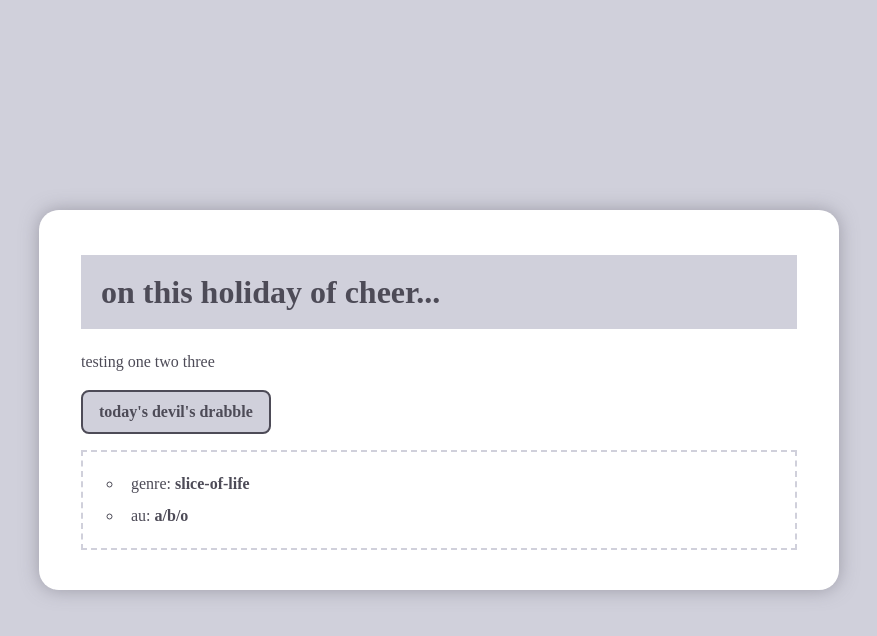
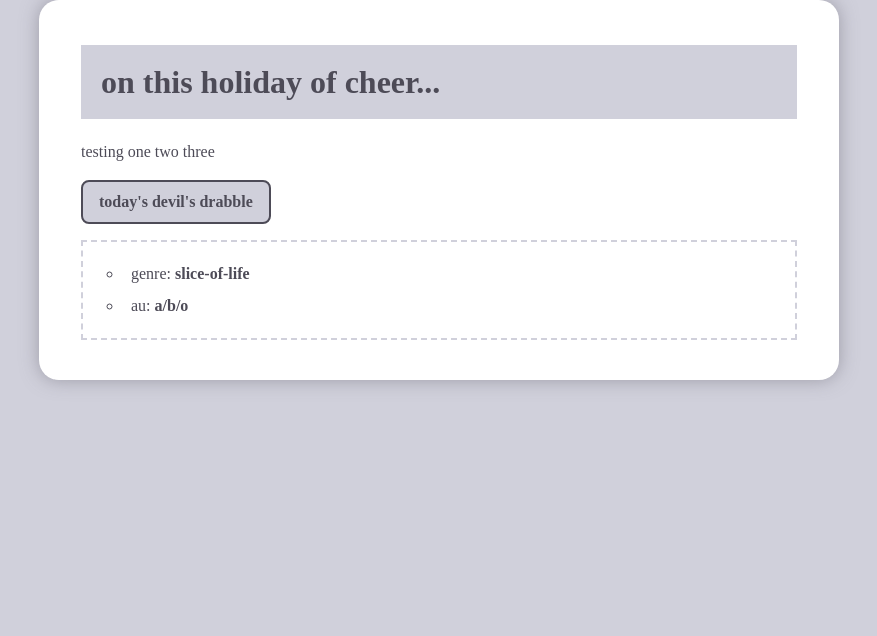
Before and after one commit to osmanthuscloud/test, a plain HTML site: page index.html in a window 1280 px wide. Shown: the whole page, without its empty margins (201-1078 px from the left). Drawn offline with Linux system fonts and the light colour scheme; a web font is replaced by a local one.

Commit message:
Update style.css

```diff
--- a/style.css
+++ b/style.css
@@ -29,9 +29,6 @@ body {
     display: flex;
   justify-content: center; /* Centers horizontally */
   align-items: center; /* Centers vertically */
-  height: 100vh; /* Optional: Make parent take up full viewport height */
-  /* OR */
-  min-height: 100px; /* Optional: Set a minimum height for the parent */
 }
 ::selection {
   background: #0a0a0a;
```
